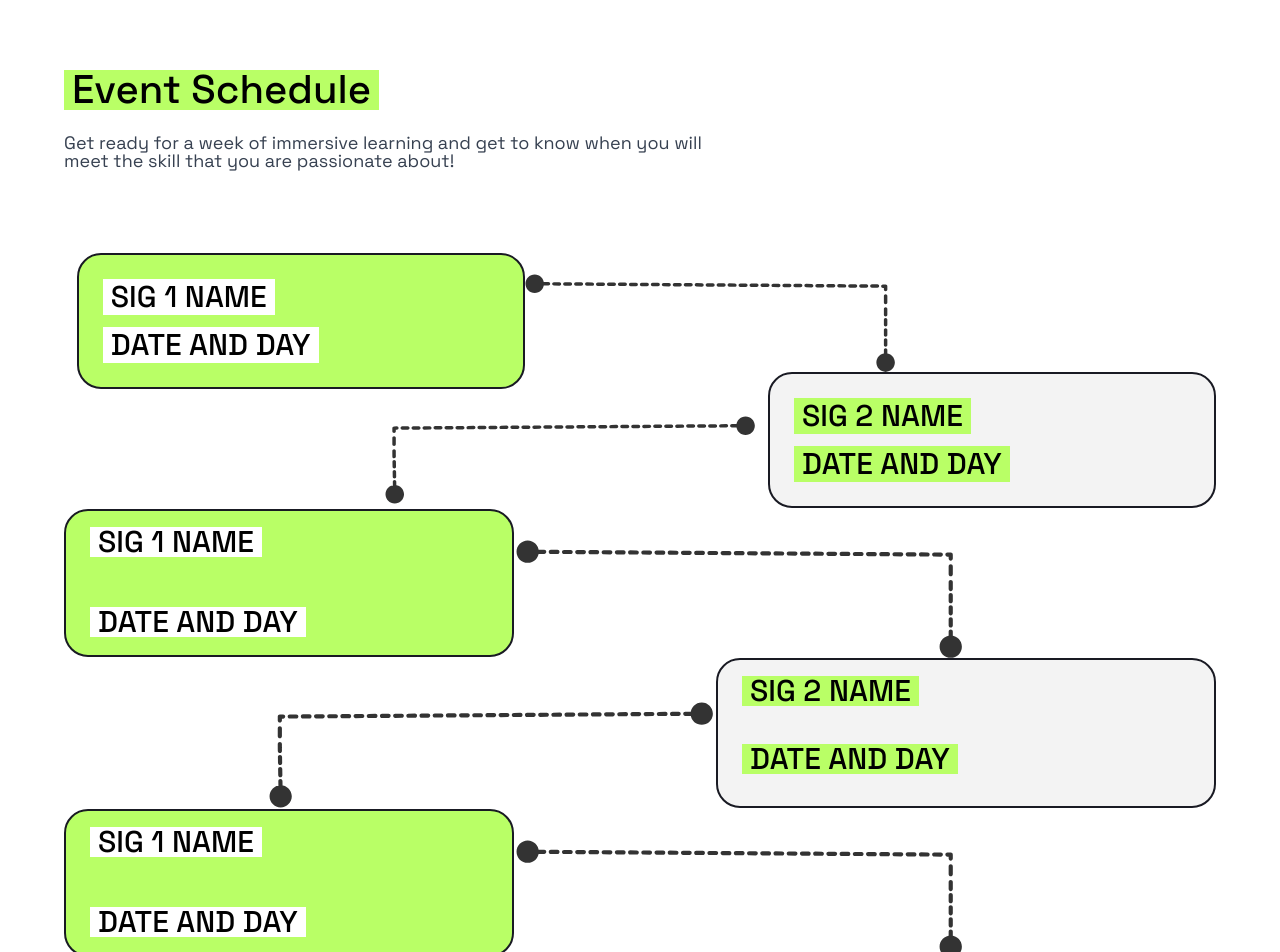
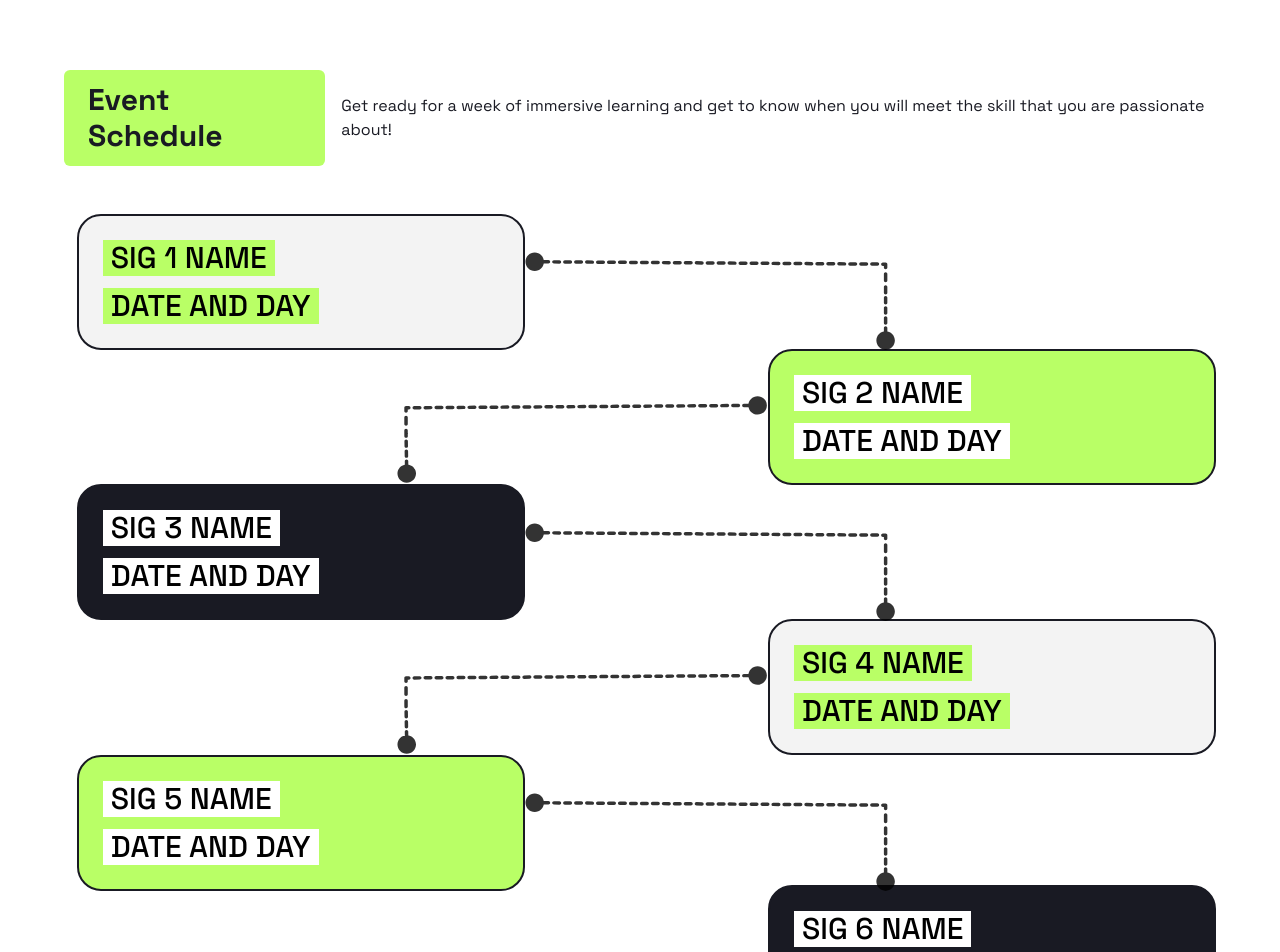
Before and after one commit to ieeedtucs123/TechWeek-25, a React (Vite) app in the folder frontend/: page / in a window 1280 px wide. Shown: the part 5120-6072 px from the top of the page. Built offline with nearby package versions, Linux system fonts and the light colour scheme.

Commit message:
final changes

```diff
--- a/frontend/src/components/Schedule/Schedule.jsx
+++ b/frontend/src/components/Schedule/Schedule.jsx
@@ -4,31 +4,18 @@ import Arrow5 from '/Arrow 5.svg';
 export default function Schedule() {
   return (
     <div className="w-full font-grotesk bg-white py-28 px-4" style={{ fontFamily: 'Space Grotesk, sans-serif' }}>
+      <div className="max-w-6xl mx-auto">
         {/* Header */}
-      <div className="max-w-6xl mx-auto mb-16">
-        <h2
-          className="inline-block px-2 mb-6"
-          style={{
-            backgroundColor: '#B9FF66',
-            fontSize: '40px',
-            fontWeight: 500,
-            lineHeight: '100%',
-            letterSpacing: '0%'
-          }}
-        >
+        <div className="mb-8 sm:mb-12">
+          <div className="flex flex-col sm:flex-row sm:items-center sm:gap-4 mb-4">
+            <span className="inline-block bg-[#B9FF66] text-[#191A23] font-bold px-6 py-3 rounded-md text-[20px] sm:text-3xl mb-3 sm:mb-0 w-fit ">
               Event Schedule
-        </h2>
-        <p
-          className="text-gray-700 max-w-2xl"
-          style={{
-            fontSize: '18px',
-            fontWeight: 400,
-            lineHeight: '100%',
-            letterSpacing: '0%'
-          }}
-        >
+            </span>
+            <p className="text-[#191A23] text-sm sm:text-base">
               Get ready for a week of immersive learning and get to know when you will meet the skill that you are passionate about!
             </p>
+          </div>
+        </div>
       </div>
 
       {/* Timeline Container */}
@@ -39,17 +26,17 @@ export default function Schedule() {
 
           {/* --- Left Column: The Card --- */}
           <div className="w-2/5 flex justify-end">
-            <div className="w-full max-w-md h-[100px]">
-              <div className="bg-[#B9FF66] border-2 border-[#191A23] rounded-3xl px-6 py-4 sm:py-5 md:py-6">
+            <div className="w-full max-w-md h-[100px] lg:h-[135.2px]">
+              <div className="bg-[#F3F3F3] border-2 border-[#191A23] rounded-3xl px-6 py-4 sm:py-5 md:py-6">
                 <div className="mb-3">
                   <span
-                    className="inline-block px-2 font-medium bg-white text-black text-[15px] sm:text-2xl md:text-3xl leading-tight">
+                    className="inline-block px-2 font-medium bg-[#B9FF66] text-black text-[15px] sm:text-2xl md:text-3xl leading-tight">
                     SIG 1 NAME
                   </span>
                 </div>
                 <div>
                   <span
-                    className="inline-block px-2 font-medium bg-white text-black text-[15px] sm:text-2xl md:text-3xl  leading-tight">
+                    className="inline-block px-2 font-medium bg-[#B9FF66] text-black text-[15px] sm:text-2xl md:text-3xl  leading-tight">
                     DATE AND DAY
                   </span>
                 </div>
@@ -58,25 +45,80 @@ export default function Schedule() {
           </div>
 
         {/* --- Right Column: The Image --- */}
-        <div className="lg:w-[370px] lg:pt-10 md:w-[300px] md:pt-12 sm:w-[240px] sm:pt-11 w-[150px] pt-[70px]">
-          <img src={Arrow4} alt="Timeline Connector" className="w-full h-auto" />
+        <div className="h-[97.88px] lg:w-[370px] md:w-[300px] sm:w-[240px] w-[150px] h-[35.8px]">
+          <img src={Arrow4} alt="Timeline Connector" className="w-full h-auto relative translate-y-[69px] lg:translate-y-[20px] lg:translate-x-[0px] md:translate-y-[40px] sm:translate-y-[47px]" />
         </div>
 
       </div>
 
         {/* Event 2 - Right Side */}
         <div className="flex font-grotesk items-center justify-between mb-0">
-          <div className="w-3/5">
-            <img src={Arrow5} className="lg:w-[370px] lg:pt-10 md:w-[300px] md:pt-12 sm:w-[240px] sm:pt-11 w-[150px] pt-[70px] ml-auto"/>
+          <div className="w-3/5 h-[120px]">
+            <img src={Arrow5} className="lg:w-[370px] lg:h-[97.88px] md:w-[300px] sm:w-[240px] w-[150px] ml-auto relative lg:translate-x-3 lg:translate-y-[34px] md:translate-x-[2px] md:translate-y-[57px] sm:translate-x-[2px] sm:translate-y-[63px] translate-x-[1px] translate-y-[85px]"/>
 
           </div>
-          <div className="w-2/5 max-w-md">
+          <div className="w-2/5 max-w-md h-[100px] lg:h-[135.2px]">
+            {/* --- CHANGES APPLIED TO THIS LINE --- */}
+            <div className="bg-[#B9FF66] border-2 border-[#191A23] rounded-3xl px-6 py-4 sm:py-5 md:py-6">
+              <div className="mb-3">
+                <span
+                  className="inline-block px-2 font-medium bg-[#FFFFFF] text-black text-[15px] sm:text-2xl md:text-3xl leading-tight">
+                    SIG 2 NAME
+                </span>
+              </div>
+              <div>
+                <span
+                  className="inline-block px-2 font-medium bg-[#FFFFFF] text-black text-[15px] sm:text-2xl md:text-3xl leading-tight">
+                    DATE AND DAY
+                </span>
+              </div>
+            </div>
+          </div>
+        </div>
+
+        {/* Event 3 - Left Side */}
+        <div className="flex items-center w-full">
+
+          {/* --- Left Column: The Card --- */}
+          <div className="w-2/5 flex justify-end">
+            <div className="w-full max-w-md h-[100px] lg:h-[135.2px]">
+              <div className="bg-[#191A23] border-2 border-[#191A23] rounded-3xl px-6 py-4 sm:py-5 md:py-6">
+                <div className="mb-3">
+                  <span
+                    className="inline-block px-2 font-medium bg-[#FFFFFF] text-black text-[15px] sm:text-2xl md:text-3xl leading-tight">
+                    SIG 3 NAME
+                  </span>
+                </div>
+                <div>
+                  <span
+                    className="inline-block px-2 font-medium bg-[#FFFFFF] text-black text-[15px] sm:text-2xl md:text-3xl  leading-tight">
+                    DATE AND DAY
+                  </span>
+                </div>
+              </div>
+            </div>
+          </div>
+
+        {/* --- Right Column: The Image --- */}
+        <div className="h-[97.88px] lg:w-[370px] md:w-[300px] sm:w-[240px] w-[150px] h-[35.8px]">
+          <img src={Arrow4} alt="Timeline Connector" className="w-full h-auto relative translate-y-[69px] lg:translate-y-[20px] lg:translate-x-[0px] md:translate-y-[40px] sm:translate-y-[47px]" />
+        </div>
+
+      </div>
+
+        {/* Event 4 - Right Side */}
+        <div className="flex font-grotesk items-center justify-between mb-0">
+          <div className="w-3/5 h-[120px]">
+            <img src={Arrow5} className="lg:w-[370px] lg:h-[97.88px] md:w-[300px] sm:w-[240px] w-[150px] ml-auto relative lg:translate-x-3 lg:translate-y-[34px] md:translate-x-[2px] md:translate-y-[57px] sm:translate-x-[2px] sm:translate-y-[63px] translate-x-[1px] translate-y-[85px]"/>
+
+          </div>
+          <div className="w-2/5 max-w-md h-[100px] lg:h-[135.2px]">
             {/* --- CHANGES APPLIED TO THIS LINE --- */}
             <div className="bg-[#F3F3F3] border-2 border-[#191A23] rounded-3xl px-6 py-4 sm:py-5 md:py-6">
               <div className="mb-3">
                 <span
                   className="inline-block px-2 font-medium bg-[#B9FF66] text-black text-[15px] sm:text-2xl md:text-3xl leading-tight">
-                    SIG 2 NAME
+                    SIG 4 NAME
                 </span>
               </div>
               <div>
@@ -89,52 +131,22 @@ export default function Schedule() {
           </div>
         </div>
 
-        {/* Event 3 - Left Side */}
-        <div className="flex font-grotesk items-center mb-0">
-          <div className="lg:w-[450px]">
-            <div className="bg-[#B9FF66] border-2 border-[#191A23] rounded-3xl px-6 py-4 inline-block lg:w-[450px] ;lg:h-[150px] md:w-[330px]">
+        {/* Event 5 - Left Side */}
+        <div className="flex items-center w-full">
+
+          {/* --- Left Column: The Card --- */}
+          <div className="w-2/5 flex justify-end">
+            <div className="w-full max-w-md h-[100px] lg:h-[135.2px]">
+              <div className="bg-[#B9FF66] border-2 border-[#191A23] rounded-3xl px-6 py-4 sm:py-5 md:py-6">
                 <div className="mb-3">
-                <span className="inline-block px-2 font-medium bg-[#FFFFFF] text-black" style={{ fontSize: '30px', fontWeight: 500, lineHeight: '100%' }}>
-                  SIG 1 NAME
-                </span>
-              </div>
-              <div className="mb-3">
-                <span className="inline-block px-2 font-medium bg-[#FFFFFF] text-black" style={{ fontSize: '30px', fontWeight: 500, lineHeight: '100%' }}>
-
+                  <span
+                    className="inline-block px-2 font-medium bg-[#FFFFFF] text-black text-[15px] sm:text-2xl md:text-3xl leading-tight">
+                    SIG 5 NAME
                   </span>
                 </div>
                 <div>
-                <span className="inline-block px-2 font-medium bg-[#FFFFFF] text-black" style={{ fontSize: '30px', fontWeight: 500, lineHeight: '100%' }}>
-                  DATE AND DAY
-                </span>
-              </div>
-            </div>
-          </div>
-          <div className="flex justify-end">
-            <img src={Arrow4} className="lg:w-[450px] lg:h-[150px] lg:pt-8 md:w-[360px] md:pt-12"/>
-          </div>
-        </div>
-
-        {/* Event 4 - Right Side */}
-        <div className="flex font-grotesk items-center justify-between mb-0">
-          <div className="w-[652px]">
-            <img src={Arrow5} className="lg:w-[450px] lg:h-[150px] lg:pt-11 md:w-[360px] md:pt-12 justify-end ml-auto"/>
-
-          </div>
-          <div className="justify-end">
-            <div className="bg-[#F3F3F3] border-2 border-[#191A23] rounded-3xl px-6 py-4 inline-block lg:w-[500px] lg:h-[150px] md:w-[330px]">
-              <div className="mb-3">
-                <span className="inline-block px-2 font-medium bg-[#B9FF66] text-black" style={{ fontSize: '30px', fontWeight: 500, lineHeight: '100%' }}>
-                  SIG 2 NAME
-                </span>
-              </div>
-              <div>
-                <span className="inline-block px-2 font-medium bg-[#B9FF66] text-black" style={{ fontSize: '30px', fontWeight: 500, lineHeight: '100%' }}>
-
-                </span>
-              </div>
-              <div>
-                <span className="inline-block px-2 font-medium bg-[#B9FF66] text-black" style={{ fontSize: '30px', fontWeight: 500, lineHeight: '100%' }}>
+                  <span
+                    className="inline-block px-2 font-medium bg-[#FFFFFF] text-black text-[15px] sm:text-2xl md:text-3xl  leading-tight">
                     DATE AND DAY
                   </span>
                 </div>
@@ -142,52 +154,27 @@ export default function Schedule() {
             </div>
           </div>
 
-        {/* Event 5 - Left Side */}
-        <div className="flex font-grotesk items-center mb-0">
-          <div className="lg:w-[450px]">
-            <div className="bg-[#B9FF66] border-2 border-[#191A23] rounded-3xl px-6 py-4 inline-block lg:w-[450px] ;lg:h-[150px] md:w-[330px]">
+        {/* --- Right Column: The Image --- */}
+        <div className="h-[97.88px] lg:w-[370px] md:w-[300px] sm:w-[240px] w-[150px] h-[35.8px]">
+          <img src={Arrow4} alt="Timeline Connector" className="w-full h-auto relative translate-y-[60px] lg:translate-y-[20px] lg:translate-x-[0px] md:translate-y-[40px] sm:translate-y-[38px]" />
+        </div>
+
+      </div>
+
+        {/* Event 6 - Right Side */}
+        <div className="flex font-grotesk items-center justify-between mb-0 md:h-[125px]">
+          <div className="w-2/5 max-w-md h-[100px] lg:h-[135.2px] ml-auto">
+            {/* --- CHANGES APPLIED TO THIS LINE --- */}
+            <div className="bg-[#191A23] border-2 border-[#191A23] rounded-3xl px-6 py-4 sm:py-5 md:py-6">
               <div className="mb-3">
-                <span className="inline-block px-2 font-medium bg-[#FFFFFF] text-black" style={{ fontSize: '30px', fontWeight: 500, lineHeight: '100%' }}>
-                  SIG 1 NAME
-                </span>
-              </div>
-              <div className="mb-3">
-                <span className="inline-block px-2 font-medium bg-[#FFFFFF] text-black" style={{ fontSize: '30px', fontWeight: 500, lineHeight: '100%' }}>
-
+                <span
+                  className="inline-block px-2 font-medium bg-[#FFFFFF] text-black text-[15px] sm:text-2xl md:text-3xl leading-tight">
+                    SIG 6 NAME
                 </span>
               </div>
               <div>
-                <span className="inline-block px-2 font-medium bg-[#FFFFFF] text-black" style={{ fontSize: '30px', fontWeight: 500, lineHeight: '100%' }}>
-                  DATE AND DAY
-                </span>
-              </div>
-            </div>
-          </div>
-          <div className="flex justify-end">
-            <img src={Arrow4} className="lg:w-[450px] lg:h-[150px] lg:pt-8 md:w-[360px] md:pt-12"/>
-          </div>
-        </div>
-
-        {/* Event 6 - Right Side */}
-        <div className="flex font-grotesk items-center justify-between mb-0">
-          <div className="w-[652px]">
-            <img src={Arrow5} className="lg:w-[450px] lg:h-[150px] lg:pt-11 md:w-[360px] md:pt-12 justify-end ml-auto"/>
-
-          </div>
-          <div className="justify-end">
-            <div className="bg-[#F3F3F3] border-2 border-[#191A23] rounded-3xl px-6 py-4 inline-block lg:w-[500px] lg:h-[150px] md:w-[330px]">
-              <div className="mb-3">
-                <span className="inline-block px-2 font-medium bg-[#B9FF66] text-black" style={{ fontSize: '30px', fontWeight: 500, lineHeight: '100%' }}>
-                  SIG 2 NAME
-                </span>
-              </div>
-              <div>
-                <span className="inline-block px-2 font-medium bg-[#B9FF66] text-black" style={{ fontSize: '30px', fontWeight: 500, lineHeight: '100%' }}>
-
-                </span>
-              </div>
-              <div>
-                <span className="inline-block px-2 font-medium bg-[#B9FF66] text-black" style={{ fontSize: '30px', fontWeight: 500, lineHeight: '100%' }}>
+                <span
+                  className="inline-block px-2 font-medium bg-[#FFFFFF] text-black text-[15px] sm:text-2xl md:text-3xl leading-tight">
                     DATE AND DAY
                 </span>
               </div>
```
Lines whose indentation alone changed are shown as unchanged.
